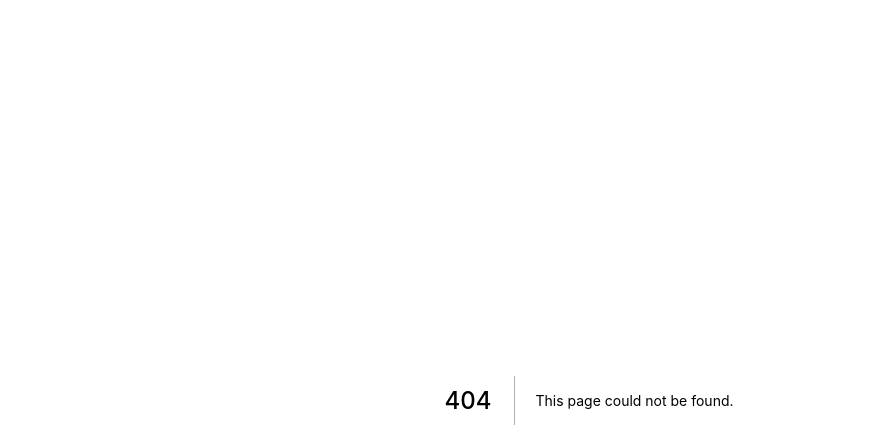
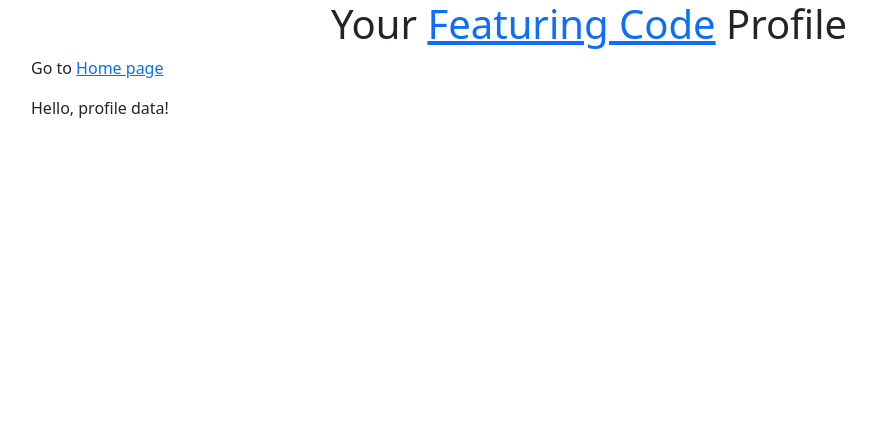
Before and after one commit to mmswi/nextjs-starter, a Next.js app: page /profile in a window 1280 px wide. Before the commit this address had no page. Shown: the top 448 px of the page, without its empty margins (51-927 px from the left). Built offline with nearby package versions, Linux system fonts and the light colour scheme.

Commit message:
feat: adds server side props on two pages

```diff
--- /dev/null
+++ b/pages/profile.tsx
@@ -0,0 +1,43 @@
+import type { NextPage } from 'next';
+import Head from 'next/head';
+import Link from 'next/link';
+
+const Profile: NextPage = (props: any) => {
+  return (
+    <div className="container">
+      <Head>
+        <title>Create Next App</title>
+        <meta name="description" content="Generated by create next app" />
+        <link rel="icon" href="/favicon.ico" />
+      </Head>
+
+      <main className="row">
+        <h1 className="text-center">
+          Your <a href="https://featuringcode.com">Featuring Code</a> Profile
+        </h1>
+        <p>
+          Go to <Link href="/">
+            <a>Home page</a>
+          </Link>
+        </p>
+
+        <p>
+          Hello, {props.profileData}!
+        </p>
+      </main>
+    </div>
+  );
+};
+
+export async function getServerSideProps(context: any) {
+  const profileData = context.query.data || 'profile data';
+  //  http://localhost:3000?data='some-data'
+
+  return {
+    props: {
+      profileData
+    } // will be passed to the page component as props
+  };
+}
+
+export default Profile;
```
Also changed, not shown: pages/index.tsx (+20 -4 lines).
